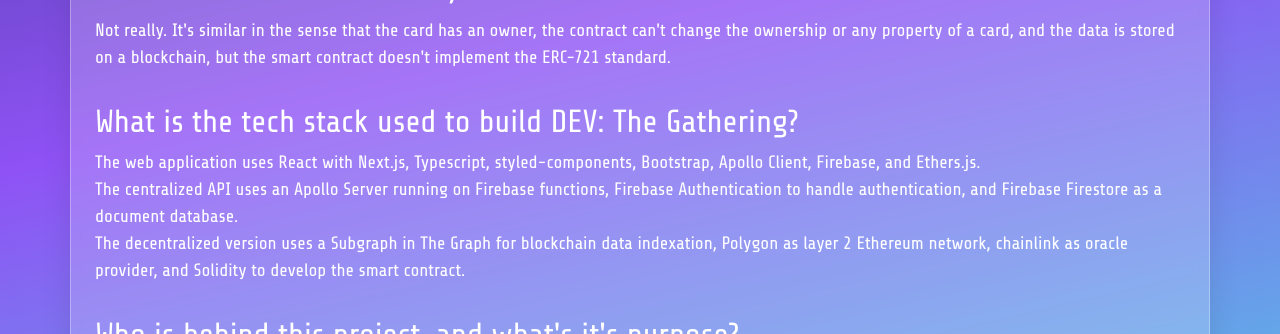
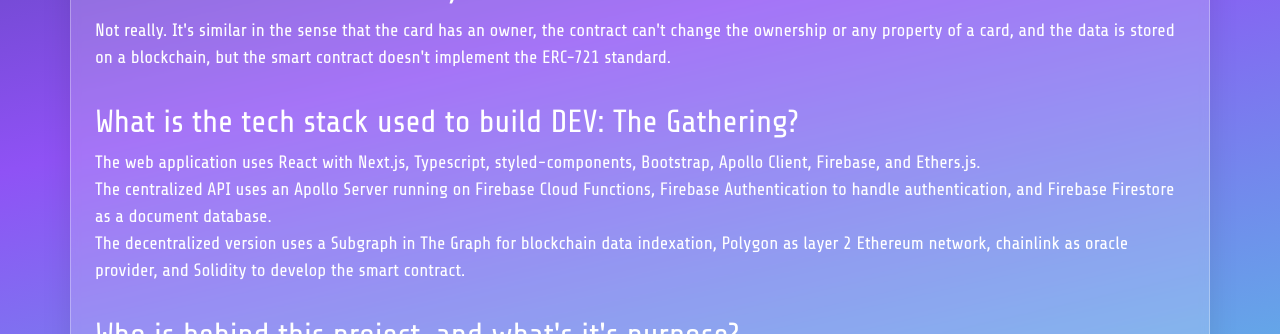
Before and after one commit to oluaptarso/dev-the-gathering-webapp, a Next.js app: page / in a window 1280 px wide. Shown: the part 1620-1954 px from the top of the page. Built offline with nearby package versions, Linux system fonts and the light colour scheme.

Commit message:
Content edited.

```diff
--- a/src/components/home/know-more.tsx
+++ b/src/components/home/know-more.tsx
@@ -104,7 +104,7 @@
         <p>
           The web application uses React with Next.js, Typescript, styled-components, Bootstrap, Apollo Client, Firebase, and Ethers.js.
           <br />
-          The centralized API uses an Apollo Server running on Firebase functions, Firebase Authentication to handle authentication, and Firebase Firestore as a document database.
+          The centralized API uses an Apollo Server running on Firebase Cloud Functions, Firebase Authentication to handle authentication, and Firebase Firestore as a document database.
           <br />
           The decentralized version uses a Subgraph in The Graph for blockchain data indexation, Polygon as layer 2 Ethereum network, chainlink as oracle provider, and Solidity to
           develop the smart contract.
```
